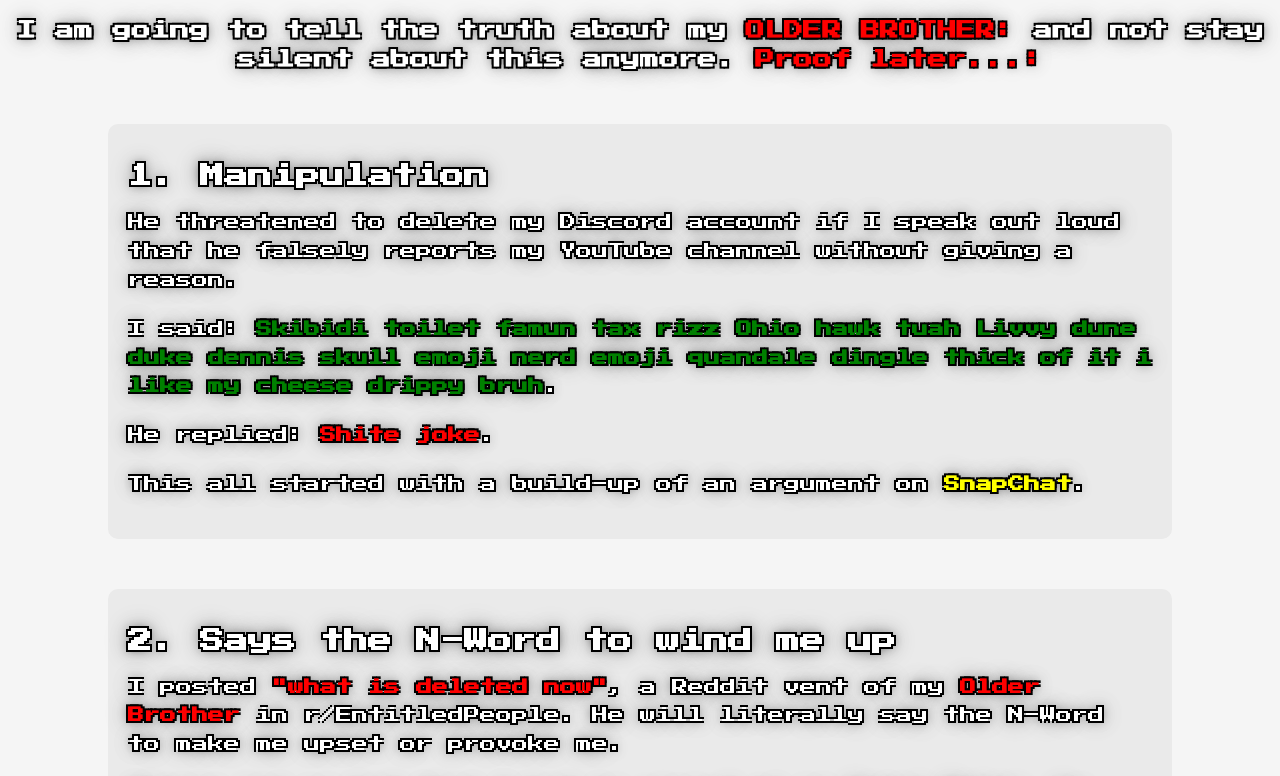
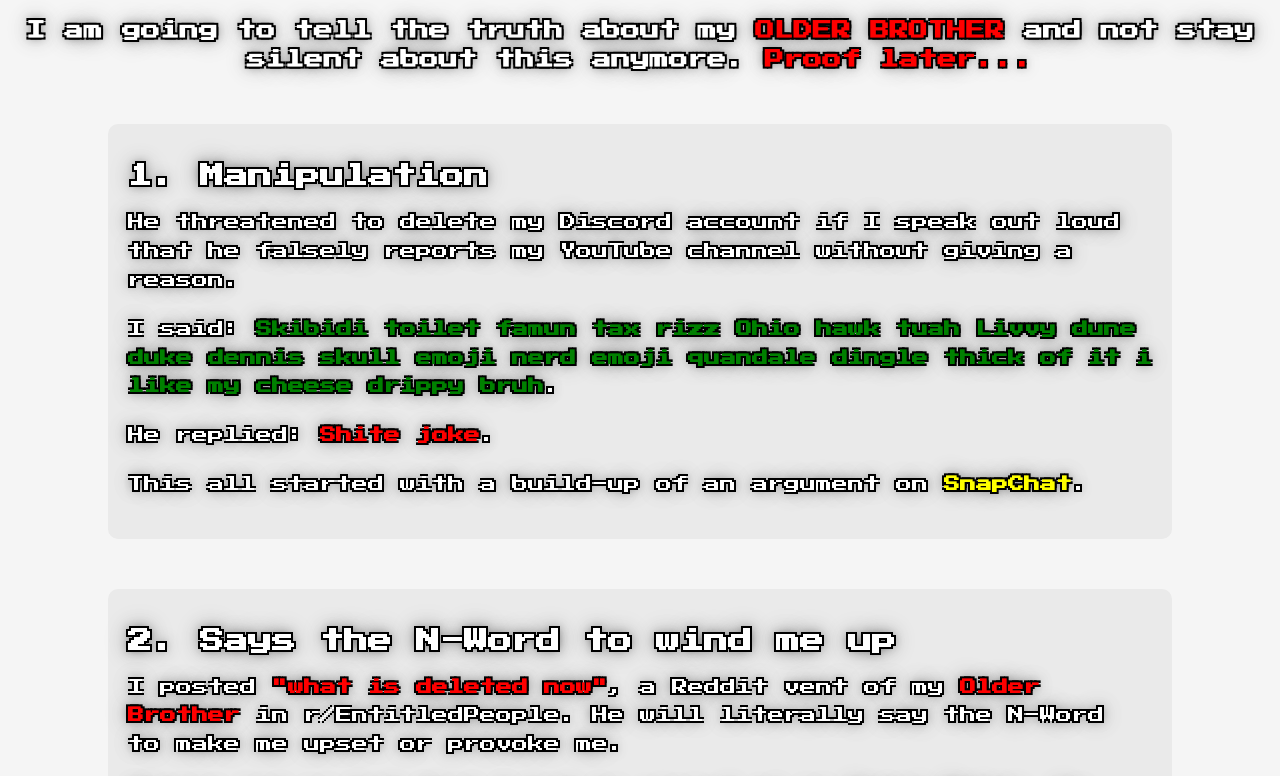
Before and after one commit to SpartaVR12/spartavr-s-archives-earlyaccess, a website: page exposingmyolderbrother.html in a window 1280 px wide. Shown: the part 78-854 px from the top of the page. Drawn offline with Linux system fonts and the light colour scheme.

Commit message:
Add files via upload

```diff
--- a/exposingmyolderbrother.html
+++ b/exposingmyolderbrother.html
@@ -103,8 +103,8 @@
   <main>
     <h2 class="pixel-text subtitle">
       I am going to tell the truth about my
-      <span class="red-text">OLDER BROTHER:</span> and not stay silent about this anymore.
-      <span class="red-text">Proof later...:</span>
+      <span class="red-text">OLDER BROTHER</span> and not stay silent about this anymore.
+      <span class="red-text">Proof later...</span>
     </h2>
 
     <div class="section">
```
